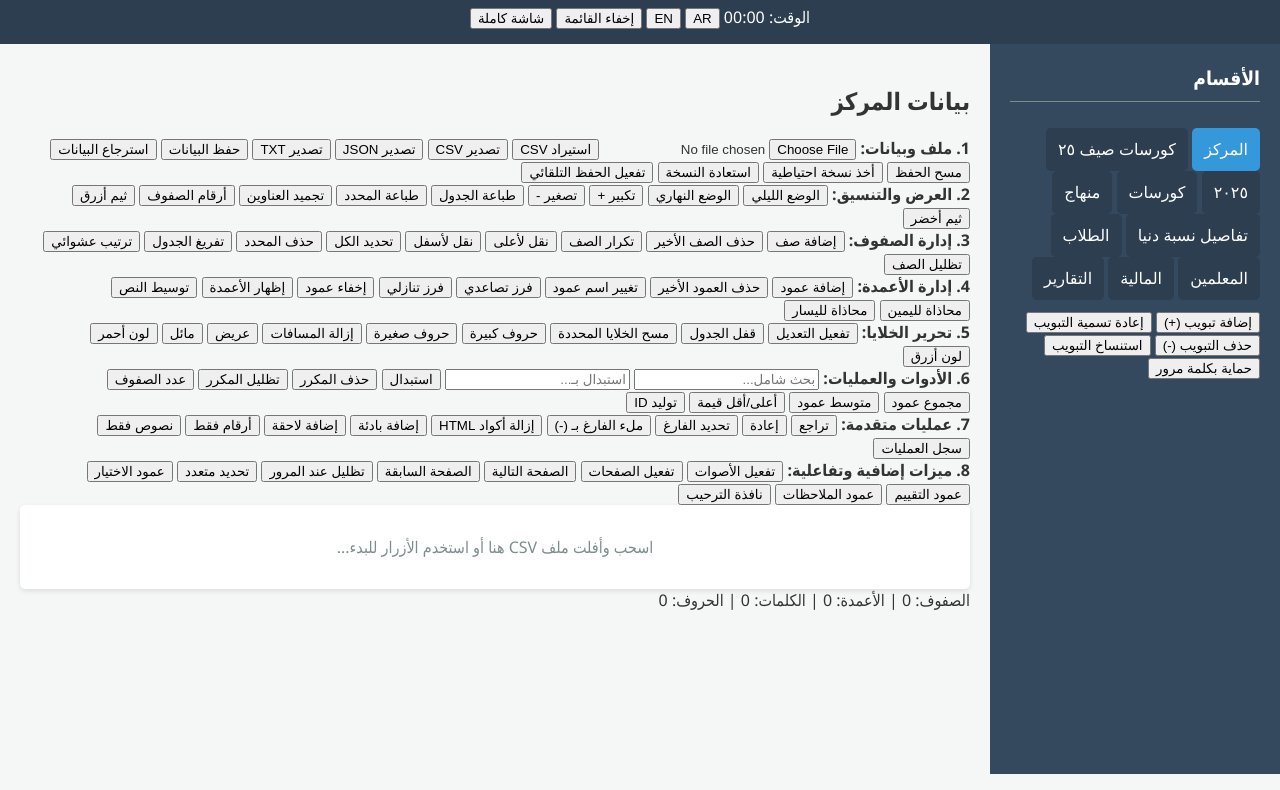
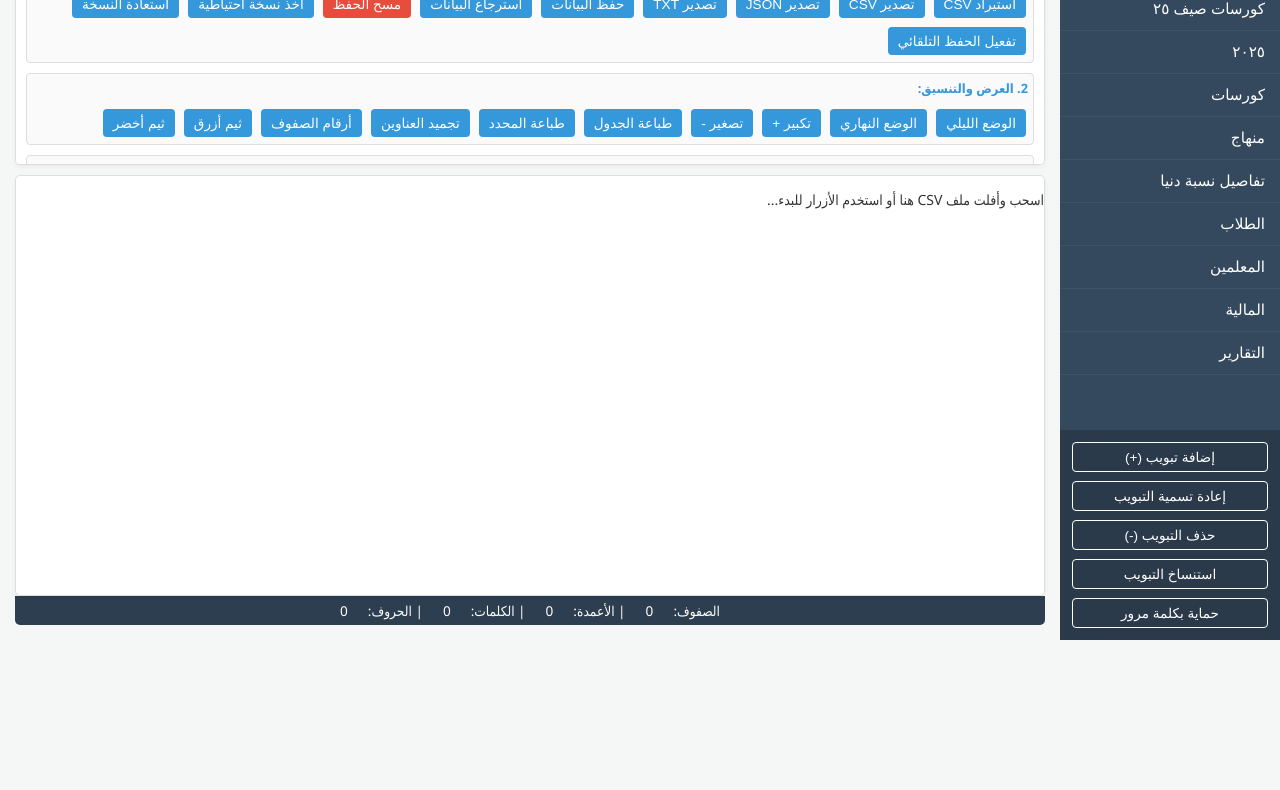
Before and after one commit to 1998basm1998-bot/456456456, a plain HTML site: page index.html in a window 1280 px wide. Shown: the part 162-952 px from the top of the page. After the commit the page ends 802 px from the top, so only its background shows below. Drawn offline with Linux system fonts and the light colour scheme.

Commit message:
Update style.css

```diff
--- a/style.css
+++ b/style.css
@@ -1,108 +1,186 @@
-/* إعدادات عامة للصفحة */
+/* إعدادات المتغيرات العامة لـ 100 ميزة */
+:root {
+    --bg-color: #f4f7f6;
+    --text-color: #333;
+    --header-bg: #2c3e50;
+    --sidebar-bg: #34495e;
+    --btn-primary: #3498db;
+    --btn-hover: #2980b9;
+    --btn-danger: #e74c3c;
+    --table-bg: white;
+    --table-border: #ddd;
+    --table-stripe: #f9f9f9;
+    --table-hover: #f1f1f1;
+    --font-size: 14px;
+}
+
+body.dark-mode {
+    --bg-color: #121212;
+    --text-color: #e0e0e0;
+    --header-bg: #1f1f1f;
+    --sidebar-bg: #1a1a1a;
+    --btn-primary: #bb86fc;
+    --btn-hover: #9b59b6;
+    --btn-danger: #cf6679;
+    --table-bg: #2c2c2c;
+    --table-border: #444;
+    --table-stripe: #333;
+    --table-hover: #444;
+}
+
+body.theme-blue { --header-bg: #0d47a1; --sidebar-bg: #1565c0; --btn-primary: #1976d2; }
+body.theme-green { --header-bg: #1b5e20; --sidebar-bg: #2e7d32; --btn-primary: #388e3c; }
+
 body {
     font-family: 'Segoe UI', Tahoma, Geneva, Verdana, sans-serif;
     margin: 0;
     padding: 0;
-    background-color: #f4f7f6;
-    color: #333;
+    background-color: var(--bg-color);
+    color: var(--text-color);
+    font-size: var(--font-size);
+    transition: all 0.3s ease;
+    overflow: hidden;
 }
 
+/* الرأس */
 header {
-    background-color: #2c3e50;
+    background-color: var(--header-bg);
     color: white;
-    padding: 15px 20px;
-    text-align: center;
+    padding: 10px 20px;
+    display: flex;
+    justify-content: space-between;
+    align-items: center;
+    box-shadow: 0 2px 5px rgba(0,0,0,0.2);
+    z-index: 100;
 }
 
-.container {
+header h1 { margin: 0; font-size: 1.2rem; display: inline-block; margin-left: 15px;}
+.header-right span, .header-left span { font-size: 0.9rem; margin-right: 15px; font-weight: bold;}
+
+/* الأزرار العامة */
+.btn {
+    background-color: var(--btn-primary);
+    color: white;
+    border: none;
+    padding: 6px 10px;
+    border-radius: 4px;
+    cursor: pointer;
+    font-size: 0.85rem;
+    transition: background 0.2s, transform 0.1s;
+    margin: 2px;
+}
+.btn:hover { background-color: var(--btn-hover); transform: scale(1.02); }
+.btn:active { transform: scale(0.98); }
+.btn.delete { background-color: var(--btn-danger); }
+.btn.delete:hover { background-color: #c0392b; }
+.btn.outline { background: transparent; border: 1px solid white; }
+.btn.outline:hover { background: rgba(255,255,255,0.1); }
+
+/* الهيكل */
+.container { display: flex; height: calc(100vh - 50px); }
+
+/* القائمة الجانبية */
+.sidebar {
+    width: 220px;
+    background-color: var(--sidebar-bg);
+    color: white;
     display: flex;
-    height: calc(100vh - 70px);
+    flex-direction: column;
+    transition: width 0.3s;
+    overflow-y: auto;
+}
+.sidebar.hidden { width: 0; overflow: hidden; padding: 0; }
+.sidebar h2 { margin: 0; padding: 15px; font-size: 1.1rem; border-bottom: 1px solid rgba(255,255,255,0.1); }
+#tabsContainer { flex: 1; overflow-y: auto; display: flex; flex-direction: column; }
+.tab-btn {
+    background: transparent; color: white; border: none; padding: 12px 15px;
+    text-align: right; font-size: 0.95rem; cursor: pointer; border-bottom: 1px solid rgba(255,255,255,0.05);
+}
+.tab-btn:hover, .tab-btn.active { background-color: var(--btn-primary); border-right: 4px solid white; }
+.sidebar-actions { padding: 10px; display: flex; flex-direction: column; gap: 5px; background: rgba(0,0,0,0.2); }
+
+/* المحتوى وشريط الأدوات */
+.content { flex: 1; padding: 15px; display: flex; flex-direction: column; overflow: hidden; position: relative; }
+#sectionTitle { margin-top: 0; margin-bottom: 10px; font-size: 1.3rem; }
+
+.toolbar {
+    background: var(--table-bg); border: 1px solid var(--table-border);
+    padding: 10px; border-radius: 5px; margin-bottom: 10px;
+    display: flex; flex-wrap: wrap; gap: 10px; max-height: 200px; overflow-y: auto;
+    box-shadow: 0 2px 4px rgba(0,0,0,0.05);
+}
+.toolbar-group {
+    border: 1px solid var(--table-border); padding: 5px; border-radius: 4px;
+    display: flex; flex-wrap: wrap; align-items: center; gap: 5px; background: rgba(0,0,0,0.02);
+}
+.toolbar-group strong { font-size: 0.8rem; display: block; width: 100%; margin-bottom: 5px; color: var(--btn-primary); }
+.search-input { padding: 5px; border: 1px solid var(--table-border); border-radius: 3px; background: var(--bg-color); color: var(--text-color); }
+
+/* الجدول */
+.table-container {
+    flex: 1; background: var(--table-bg); border: 1px solid var(--table-border);
+    border-radius: 5px; overflow: auto; position: relative;
+    box-shadow: 0 2px 4px rgba(0,0,0,0.05);
+}
+.drop-zone.dragover { border: 2px dashed var(--btn-primary); background: rgba(52, 152, 219, 0.1); }
+
+table { width: 100%; border-collapse: collapse; table-layout: fixed; }
+table.auto-fit { table-layout: auto; }
+table th, table td {
+    border: 1px solid var(--table-border); padding: 8px; text-align: center;
+    word-wrap: break-word; min-width: 80px; transition: background 0.2s;
+}
+table th { background-color: var(--btn-primary); color: white; position: relative; }
+table th.freeze { position: sticky; top: 0; z-index: 10; }
+table tr:nth-child(even) { background-color: var(--table-stripe); }
+table tr:hover { background-color: var(--table-hover); }
+table tr.selected { background-color: rgba(52, 152, 219, 0.3) !important; }
+table tr.highlight { background-color: #ffeaa7 !important; color: black; }
+table td[contenteditable="true"]:focus { outline: 2px solid var(--btn-primary); background: rgba(52,152,219,0.1); }
+.td-bold { font-weight: bold; } .td-italic { font-style: italic; } .td-red { color: red; } .td-blue { color: blue; }
+
+/* الإشعارات والنوافذ */
+.notification {
+    position: absolute; top: 10px; left: 50%; transform: translateX(-50%);
+    background-color: #2ecc71; color: white; padding: 10px 20px;
+    border-radius: 20px; z-index: 1000; transition: opacity 0.3s;
+    box-shadow: 0 4px 6px rgba(0,0,0,0.1); font-weight: bold;
+}
+.notification.error { background-color: #e74c3c; }
+.hidden { display: none !important; opacity: 0; pointer-events: none; }
+
+.stats-panel {
+    background: var(--header-bg); color: white; padding: 5px 15px;
+    border-radius: 0 0 5px 5px; font-size: 0.85rem; display: flex; justify-content: center; gap: 20px;
 }
 
-/* تصميم القائمة الجانبية والأزرار */
-.sidebar {
-    width: 250px;
-    background-color: #34495e;
-    color: white;
-    padding: 20px;
-    display: flex;
-    flex-direction: column;
-    gap: 10px;
+.modal {
+    position: fixed; top: 0; left: 0; width: 100%; height: 100%;
+    background: rgba(0,0,0,0.7); display: flex; justify-content: center; align-items: center; z-index: 2000;
 }
+.modal-content { background: var(--bg-color); padding: 30px; border-radius: 8px; text-align: center; max-width: 400px; }
 
-.sidebar h2 {
-    margin-top: 0;
-    font-size: 1.2rem;
-    border-bottom: 1px solid #7f8c8d;
-    padding-bottom: 10px;
+#contextMenu {
+    position: absolute; background: var(--bg-color); border: 1px solid var(--table-border);
+    box-shadow: 2px 2px 5px rgba(0,0,0,0.2); display: flex; flex-direction: column; z-index: 3000;
 }
+#contextMenu button { background: none; border: none; padding: 10px; width: 100px; text-align: right; cursor: pointer; color: var(--text-color); }
+#contextMenu button:hover { background: var(--table-hover); }
 
-.tab-btn {
-    background-color: #2c3e50;
-    color: white;
-    border: none;
-    padding: 12px;
-    text-align: right;
-    font-size: 1rem;
-    cursor: pointer;
-    border-radius: 5px;
-    transition: background 0.3s;
+#loadingSpinner {
+    position: fixed; top: 50%; left: 50%; transform: translate(-50%, -50%);
+    background: var(--btn-primary); color: white; padding: 20px; border-radius: 10px; z-index: 4000; font-size: 1.5rem;
 }
+#confetti {
+    position: fixed; top: 40%; left: 50%; transform: translate(-50%, -50%);
+    font-size: 3rem; z-index: 5000; text-shadow: 2px 2px 10px rgba(0,0,0,0.5); animation: pop 1s ease-out;
+}
+@keyframes pop { 0% { transform: translate(-50%, -50%) scale(0.5); opacity: 0; } 50% { transform: translate(-50%, -50%) scale(1.2); opacity: 1; } 100% { transform: translate(-50%, -50%) scale(1); opacity: 0; } }
 
-.tab-btn:hover, .tab-btn.active {
-    background-color: #3498db;
+@media print {
+    header, .sidebar, .toolbar, .stats-panel { display: none !important; }
+    .content { padding: 0; }
+    table { width: 100%; border: 1px solid black; }
+    table th, table td { border: 1px solid black; color: black; background: white; }
+    body { background: white; }
 }
-
-/* تصميم منطقة المحتوى */
-.content {
-    flex: 1;
-    padding: 20px;
-    overflow-y: auto;
-}
-
-.upload-section {
-    margin-bottom: 20px;
-    background: white;
-    padding: 15px;
-    border-radius: 5px;
-    box-shadow: 0 2px 5px rgba(0,0,0,0.1);
-}
-
-/* تصميم الجدول */
-.table-container {
-    background: white;
-    padding: 15px;
-    border-radius: 5px;
-    box-shadow: 0 2px 5px rgba(0,0,0,0.1);
-    overflow-x: auto;
-}
-
-table {
-    width: 100%;
-    border-collapse: collapse;
-    margin-top: 10px;
-}
-
-table th, table td {
-    border: 1px solid #ddd;
-    padding: 8px;
-    text-align: center;
-}
-
-table th {
-    background-color: #3498db;
-    color: white;
-}
-
-table tr:nth-child(even) {
-    background-color: #f2f2f2;
-}
-
-table tr:hover {
-    background-color: #ddd;
-}
-
-.placeholder-text {
-    text-align: center;
-    color: #7f8c8d;
-}
```
